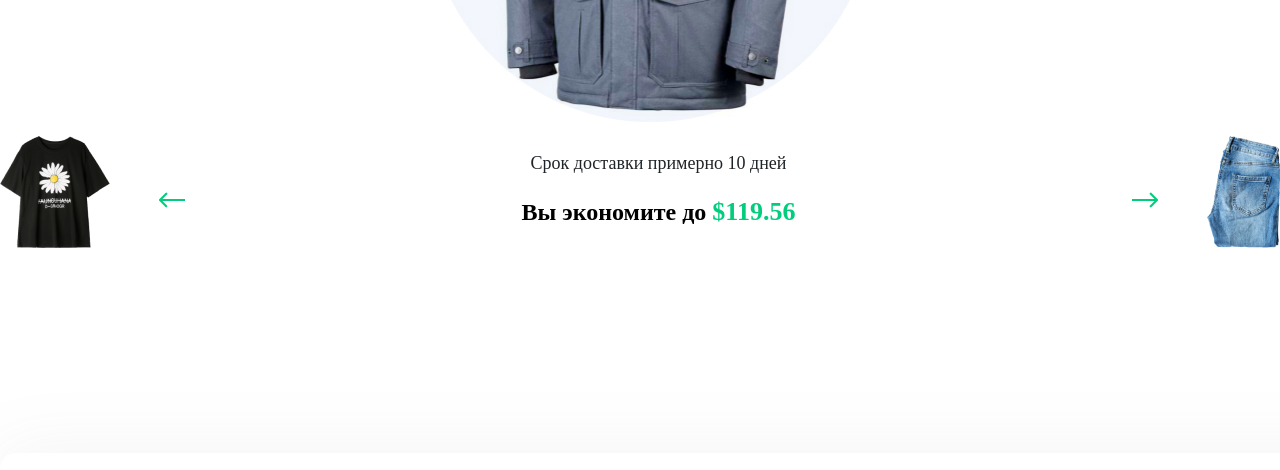
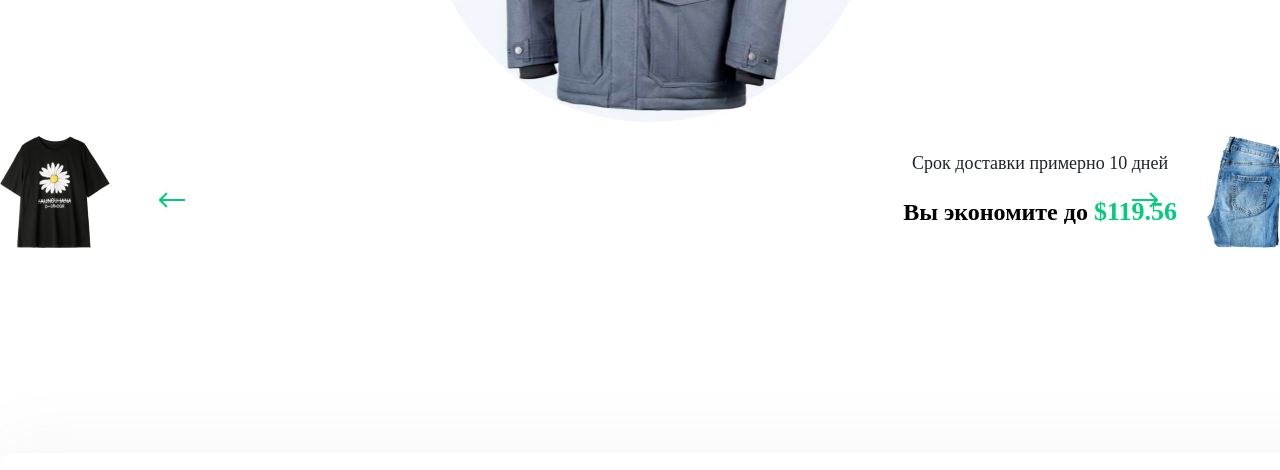
Before and after one commit to Asrorxoja-dev/3-oy-3-dars-vazifa, a plain HTML site: page index.html in a window 1280 px wide. Shown: the part 1720-2190 px from the top of the page. Drawn offline with Linux system fonts and the light colour scheme.

Commit message:
OKEY POST

```diff
--- a/style/style.css
+++ b/style/style.css
@@ -352,13 +352,14 @@ flex-shrink: 0;
 
 .main .main-text {
     margin-left: auto;
-    margin-right: auto;
+    /* margin-right: auto; */
 }
 
 .main .main-img-1  .shirt{
     width: 110px;
 height: 112px;
 flex-shrink: 0;
+/* margin-left: 50px; */
 }
 
 .main .main-img-1 .vector {
```
